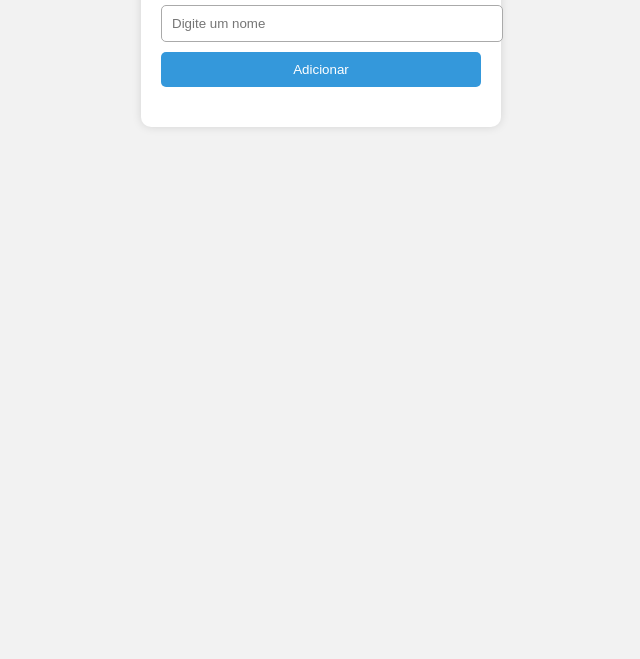
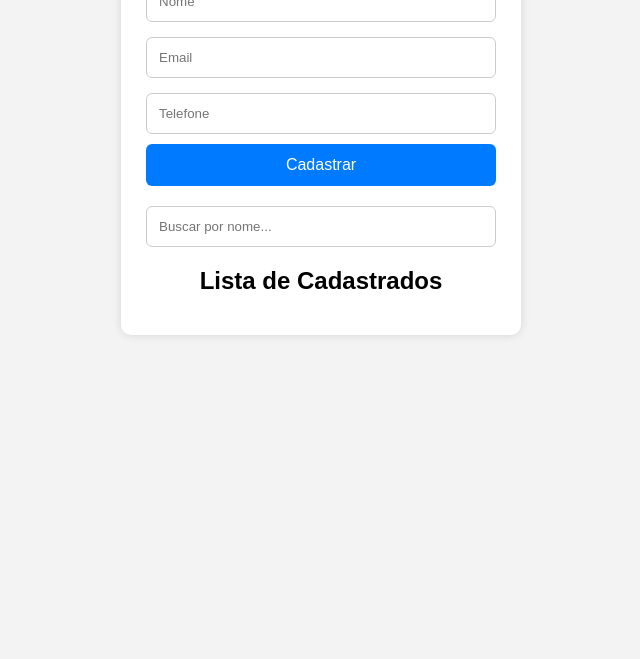
Before and after one commit to miranha11111121312/porjeto-sistema-cadastro, a plain HTML site: page index.html in a window 1280 px wide. Shown: the part 141-800 px from the top of the page, without its empty margins (319-959 px from the left). Drawn offline with Linux system fonts and the light colour scheme.

Commit message:
Atualização do projeto

```diff
--- a/app.js
+++ b/app.js
@@ -1,27 +1,46 @@
-const inputNome = document.getElementById("inputNome");
+const form = document.getElementById("cadastroForm");
 const lista = document.getElementById("lista");
+const busca = document.getElementById("busca");
 
-function adicionarNome() {
-    const nome = inputNome.value.trim();
+let registros = [];
 
-    if (nome === "") {
-        alert("Digite um nome!");
-        return;
-    }
+form.addEventListener("submit", (e) => {
+    e.preventDefault();
 
-    const li = document.createElement("li");
-    li.textContent = nome;
+    const nome = document.getElementById("nome").value;
+    const email = document.getElementById("email").value;
+    const telefone = document.getElementById("telefone").value;
 
-    const btnRemover = document.createElement("button");
-    btnRemover.textContent = "Excluir";
-    btnRemover.className = "btn-remover";
+    const pessoa = { nome, email, telefone };
+    registros.push(pessoa);
 
-    btnRemover.onclick = () => {
-        li.remove();
-    };
+    form.reset();
+    renderLista(registros);
+});
 
-    li.appendChild(btnRemover);
-    lista.appendChild(li);
+function renderLista(arr) {
+    lista.innerHTML = "";
 
-    inputNome.value = "";
+    arr.forEach((pessoa, index) => {
+        const li = document.createElement("li");
+        li.innerHTML = `
+            ${pessoa.nome} — ${pessoa.email} — ${pessoa.telefone}
+            <button onclick="remover(${index})">X</button>
+        `;
+        lista.appendChild(li);
+    });
 }
+
+function remover(i) {
+    registros.splice(i, 1);
+    renderLista(registros);
+}
+
+busca.addEventListener("input", () => {
+    const filtro = busca.value.toLowerCase();
+    const filtrados = registros.filter(p =>
+        p.nome.toLowerCase().includes(filtro)
+    );
+
+    renderLista(filtrados);
+});
--- a/index.html
+++ b/index.html
@@ -1,19 +1,27 @@
 <!DOCTYPE html>
-<html lang="pt-br">
+<html lang="pt-BR">
 <head>
-    <meta charset="UTF-8">
-    <meta name="viewport" content="width=device-width, initial-scale=1.0">
+    <meta charset="UTF-8" />
+    <meta name="viewport" content="width=device-width, initial-scale=1.0" />
     <title>Sistema de Cadastro</title>
-    <link rel="stylesheet" href="style.css">
+    <link rel="stylesheet" href="style.css" />
 </head>
 <body>
 
     <div class="container">
         <h1>Sistema de Cadastro</h1>
 
-        <input type="text" id="inputNome" placeholder="Digite um nome">
-        <button onclick="adicionarNome()" class="btn-add">Adicionar</button>
+        <form id="cadastroForm">
+            <input type="text" id="nome" placeholder="Nome" required>
+            <input type="email" id="email" placeholder="Email" required>
+            <input type="text" id="telefone" placeholder="Telefone" required>
 
+            <button type="submit">Cadastrar</button>
+        </form>
+
+        <input type="text" id="busca" placeholder="Buscar por nome...">
+
+        <h2>Lista de Cadastrados</h2>
         <ul id="lista"></ul>
     </div>
 
--- a/style.css
+++ b/style.css
@@ -1,72 +1,77 @@
+* {
+    margin: 0;
+    padding: 0;
+    box-sizing: border-box;
+    font-family: sans-serif;
+}
+
 body {
-    background-color: #f2f2f2;
-    font-family: Arial, sans-serif;
+    background: #f3f3f3;
     display: flex;
     justify-content: center;
-    align-items: flex-start;
-    padding-top: 40px;
+    padding: 40px;
 }
 
 .container {
     background: white;
-    padding: 20px;
-    width: 320px;
+    padding: 25px;
+    width: 100%;
+    max-width: 400px;
     border-radius: 10px;
     box-shadow: 0 0 10px #00000020;
 }
 
-h1 {
+h1, h2 {
+    margin-bottom: 15px;
     text-align: center;
-    margin-bottom: 20px;
 }
 
-#inputNome {
+form input {
     width: 100%;
-    padding: 10px;
-    border: 1px solid #aaa;
-    border-radius: 5px;
-    margin-bottom: 10px;
+    padding: 12px;
+    margin: 5px 0 10px;
+    border: 1px solid #ccc;
+    border-radius: 6px;
 }
 
-.btn-add {
+button {
     width: 100%;
-    padding: 10px;
-    background-color: #3498db;
+    padding: 12px;
+    background: #007bff;
+    border: none;
     color: white;
-    border: none;
-    border-radius: 5px;
+    font-size: 16px;
+    border-radius: 6px;
     cursor: pointer;
 }
 
-.btn-add:hover {
-    background-color: #217dbb;
+button:hover {
+    background: #0056c7;
 }
 
-#lista {
-    list-style: none;
-    padding: 0;
-    margin-top: 20px;
+#busca {
+    width: 100%;
+    padding: 12px;
+    margin: 20px 0;
+    border: 1px solid #ccc;
+    border-radius: 6px;
 }
 
 #lista li {
-    background: #e8e8e8;
-    padding: 8px;
+    padding: 10px;
+    background: #fafafa;
+    border: 1px solid #ddd;
+    border-radius: 6px;
     margin-bottom: 8px;
-    border-radius: 5px;
     display: flex;
     justify-content: space-between;
     align-items: center;
 }
 
-.btn-remover {
-    padding: 4px 8px;
-    background-color: red;
-    color: #fff;
-    border: none;
-    border-radius: 4px;
-    cursor: pointer;
+#lista li button {
+    background: #ff4747;
 }
 
-.btn-remover:hover {
-    background-color: darkred;
+#lista li button:hover {
+    background: #d33434;
 }
```
